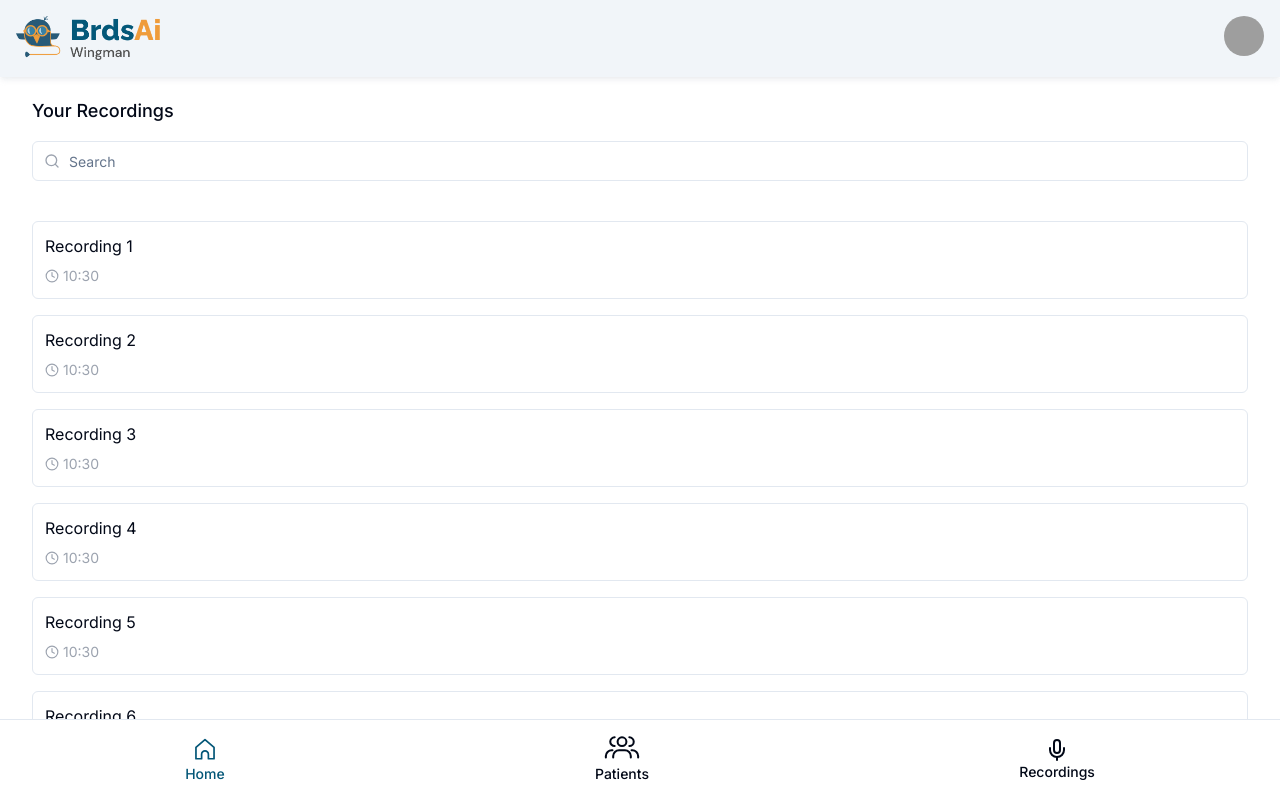
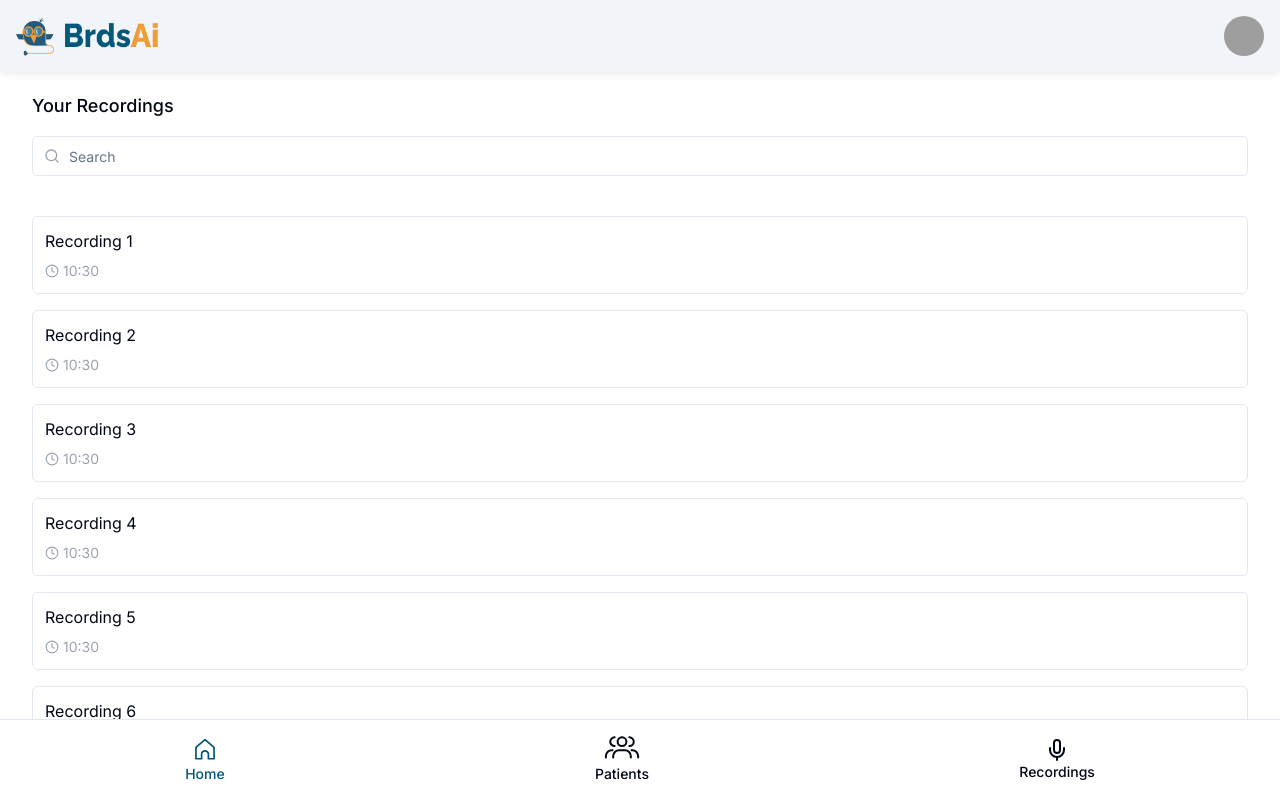
Before and after one commit to PriyanshuSharma23/brdsai-wingman, a Next.js app: page / in a window 1280 px wide. Shown: the top 798 px of the page. Built offline with nearby package versions, Linux system fonts and the light colour scheme; grey boxes are pictures that could not be loaded.

Commit message:
Updated (authenticated) nav with new logo image

```diff
--- a/src/components/nav.tsx
+++ b/src/components/nav.tsx
@@ -6,7 +6,7 @@ export const Navbar = () => {
   return (
     <NavWrapper>
       <Image
-        src={"/Logo.png"}
+        src={"/Logo-small.png"}
         alt="brds"
         width={273}
         height={78}
```
Also changed, not shown: public/Logo-small.png (added).
